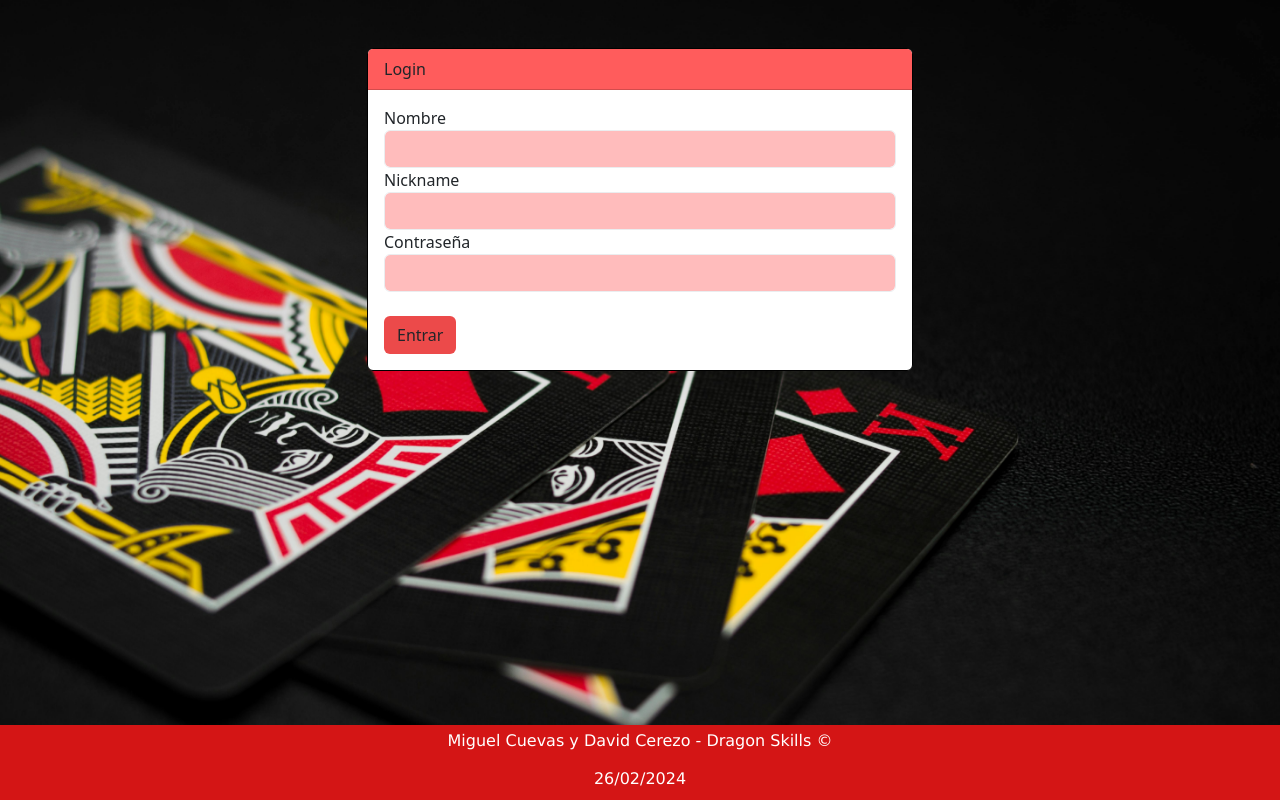
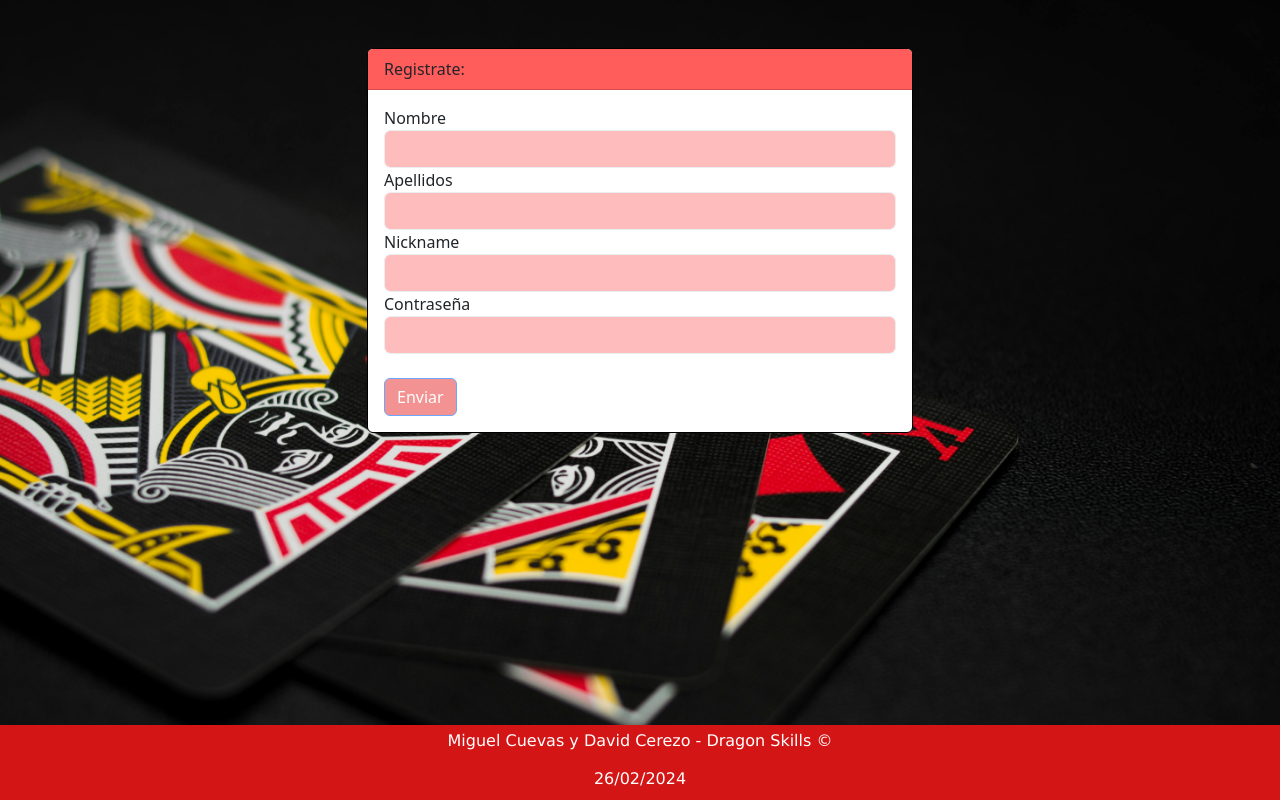
Before and after one commit to miguelkiwi72/dragon, an Angular app: page /registro in a window 1280 px wide. Built offline with nearby package versions, Linux system fonts and the light colour scheme.

Commit message:
Registrados usuarios

```diff
--- a/src/app/app.routes.ts
+++ b/src/app/app.routes.ts
@@ -11,6 +11,7 @@ import { BuscarJuegoComponent } from './inicio/index/perfil/buscar-juego/buscar-
 import { ModificarJuegoComponent } from './inicio/index/perfil/modificar-juego/modificar-juego.component';
 import { FormularioMesaComponent } from './inicio/index/formulario-mesa/formulario-mesa.component';
 import { AddMesaComponent } from './inicio/index/add-mesa/add-mesa.component';
+import { usersGuard } from './users.guard';
 
 
 export const routes: Routes = [
@@ -31,10 +32,12 @@ export const routes: Routes = [
     {
         path:'index',
         component:IndexComponent,
+        //canActivate: [usersGuard],
         children:[
             {
                 path:'mesa',
-                component:MesaComponent
+                component:MesaComponent,
+                canActivate: [usersGuard],
             },
             {
                 path: 'formularioMesa/:id_mesa',
--- a/src/app/inicio/login/login.component.html
+++ b/src/app/inicio/login/login.component.html
@@ -11,17 +11,17 @@
             Login
           </div>
           <div class="card-body">
-            <form>
+            <form [formGroup]="formUsuario" (submit)="entrar()">
               <div class="form-group">
                 <label for="username">Usuario</label>
-                <input type="text" class="form-control" id="username" name="username">
+                <input type="text" class="form-control" id="username" name="username" formControlName="nickname">
               </div>
               <div class="form-group">
                 <label for="password">Contraseña</label>
-                <input type="password" class="form-control" id="password" name="password">
+                <input type="password" class="form-control" id="password" name="password" formControlName="password">
               </div>
               <br>
-              <button type="submit" class="btn" (click)="entrar()">Entrar</button>
+              <input type="submit" class="btn btn-primary" value="Entrar">
             </form>
           </div>
         </div>
--- a/src/app/inicio/login/login.component.ts
+++ b/src/app/inicio/login/login.component.ts
@@ -1,23 +1,36 @@
 import { Component } from '@angular/core';
 import { Router, RouterLink, RouterOutlet } from '@angular/router';
 import { InicioComponent } from '../inicio.component';
+import { UsuariosService } from '../../usuarios.service';
+import { FormControl, FormGroup, ReactiveFormsModule } from '@angular/forms';
 
 @Component({
   selector: 'app-login',
   standalone: true,
-  imports: [RouterLink,RouterOutlet,InicioComponent],
+  imports: [RouterLink,RouterOutlet,InicioComponent, ReactiveFormsModule],
   templateUrl: './login.component.html',
   styleUrl: './login.component.css'
 })
 export class LoginComponent {
+  usuario!:any;
+  formUsuario= new FormGroup({
+    nickname: new FormControl(''),
+    password: new FormControl('')
+  })
 
-
-  constructor(private router: Router){
+  constructor(private router: Router, private usuariosService: UsuariosService){
 
   }
 
 
   entrar(){
-    this.router.navigate(['/index']);
+    this.usuario={
+      nickname: this.formUsuario.value.nickname,
+      password: this.formUsuario.value.password
+    }
+    this.usuariosService.buscarUsuario(this.usuario)
+    if(localStorage.getItem('usuario')=="Admin" || localStorage.getItem('usuario')=="Socio" ){
+      this.router.navigate(['/index']);
+    }
   }
 }
--- a/src/app/inicio/registro/registro.component.html
+++ b/src/app/inicio/registro/registro.component.html
@@ -5,24 +5,28 @@
           <div class="col-md-6">
             <div class="card mt-5">
               <div class="card-header">
-                Login
+                Registrate:
               </div>
               <div class="card-body">
-                <form>
+                <form [formGroup]="formRegistro" (submit)="entrar()">
                   <div class="form-group">
                     <label for="nombre">Nombre</label>
-                    <input type="text" class="form-control" id="nombre" name="nombre">
+                    <input type="text" class="form-control" id="nombre" name="nombre" formControlName="nombre">
+                  </div>
+                  <div class="form-group">
+                    <label for="nombre">Apellidos</label>
+                    <input type="text" class="form-control" id="apellidos" name="apellidos" formControlName="apellidos">
                   </div>
                   <div class="form-group">
                     <label for="nickname">Nickname</label>
-                    <input type="text" class="form-control" id="nickname" name="nickname">
+                    <input type="text" class="form-control" id="nickname" name="nickname" formControlName="nickname">
                   </div>
                   <div class="form-group">
                     <label for="password">Contraseña</label>
-                    <input type="password" class="form-control" id="password" name="password">
+                    <input type="password" class="form-control" id="password" name="password" formControlName="password">
                   </div>
                   <br>
-                  <button type="submit" class="btn" (click)="entrar()">Entrar</button>
+                  <input type="submit" class="btn btn-primary" value="Enviar">
                 </form>
               </div>
             </div>
--- a/src/app/inicio/registro/registro.component.ts
+++ b/src/app/inicio/registro/registro.component.ts
@@ -1,21 +1,42 @@
 import { Component } from '@angular/core';
+import { FormControl, FormGroup, ReactiveFormsModule } from '@angular/forms';
 import { Router } from '@angular/router';
+import { UsuariosService } from '../../usuarios.service';
 
 @Component({
   selector: 'app-registro',
   standalone: true,
-  imports: [],
+  imports: [ReactiveFormsModule],
   templateUrl: './registro.component.html',
   styleUrl: './registro.component.css'
 })
 export class RegistroComponent {
 
-  constructor(private router: Router){
+  usuario!: any;
+
+  formRegistro= new FormGroup({
+    nombre: new FormControl(''),
+    apellidos: new FormControl(''),
+    nickname: new FormControl(''),
+    password: new FormControl('')
+  })
+
+  constructor(private router: Router, private usuariosService: UsuariosService){
 
   }
 
 
+
   entrar(){
-    this.router.navigate(['/index']);
+    this.usuario={
+      nombre: this.formRegistro.value.nombre,
+      apellidos: this.formRegistro.value.apellidos,
+      nickname: this.formRegistro.value.nickname,
+      password: this.formRegistro.value.password
+    }
+
+    this.usuariosService.crearUsuario(this.usuario);
+
+    //this.router.navigate(['/index']);
   }
 }
--- a/src/app/users.guard.ts
+++ b/src/app/users.guard.ts
@@ -2,7 +2,7 @@ import { CanActivateFn } from '@angular/router';
 
 const sesion=localStorage.getItem('usuario');
 export const usersGuard: CanActivateFn = (route, state) => {
-  if(sesion=='Admin'){
+  if(sesion=='Admin' || sesion=="Socio"){
     return true;
   }else{
     return false;
--- a/src/app/usuarios.service.ts
+++ b/src/app/usuarios.service.ts
@@ -8,6 +8,26 @@ export class UsuariosService {
 
   respuesta:any;
   constructor(private http: HttpClient) { }
+
+
+  crearUsuario(usuario:any){
+    let jsonData = JSON.stringify(usuario);
+    console.log(jsonData)
+    return this.http.post("http://127.0.0.1:8000/usuario/crearUsuario", jsonData)
+    .subscribe(
+      response=> {
+        console.log("Usuario:", response);
+        localStorage.setItem('usuario', this.respuesta.usuario);
+        localStorage.setItem('id', this.respuesta.id);
+        localStorage.setItem('fecha', this.respuesta.fecha);
+      },
+      error =>{
+        console.log(error)
+      }
+
+    )
+
+    }
 
 
   buscarUsuario(usuario: any) {
@@ -25,7 +45,7 @@ export class UsuariosService {
       error => {
         console.log("Usuario no existe", error);
         this.respuesta=error;
-        //localStorage.setItem('usuario', this.respuesta.usuario);
+        localStorage.setItem('usuario', this.respuesta.mensaje);
       }
     );
 
```
